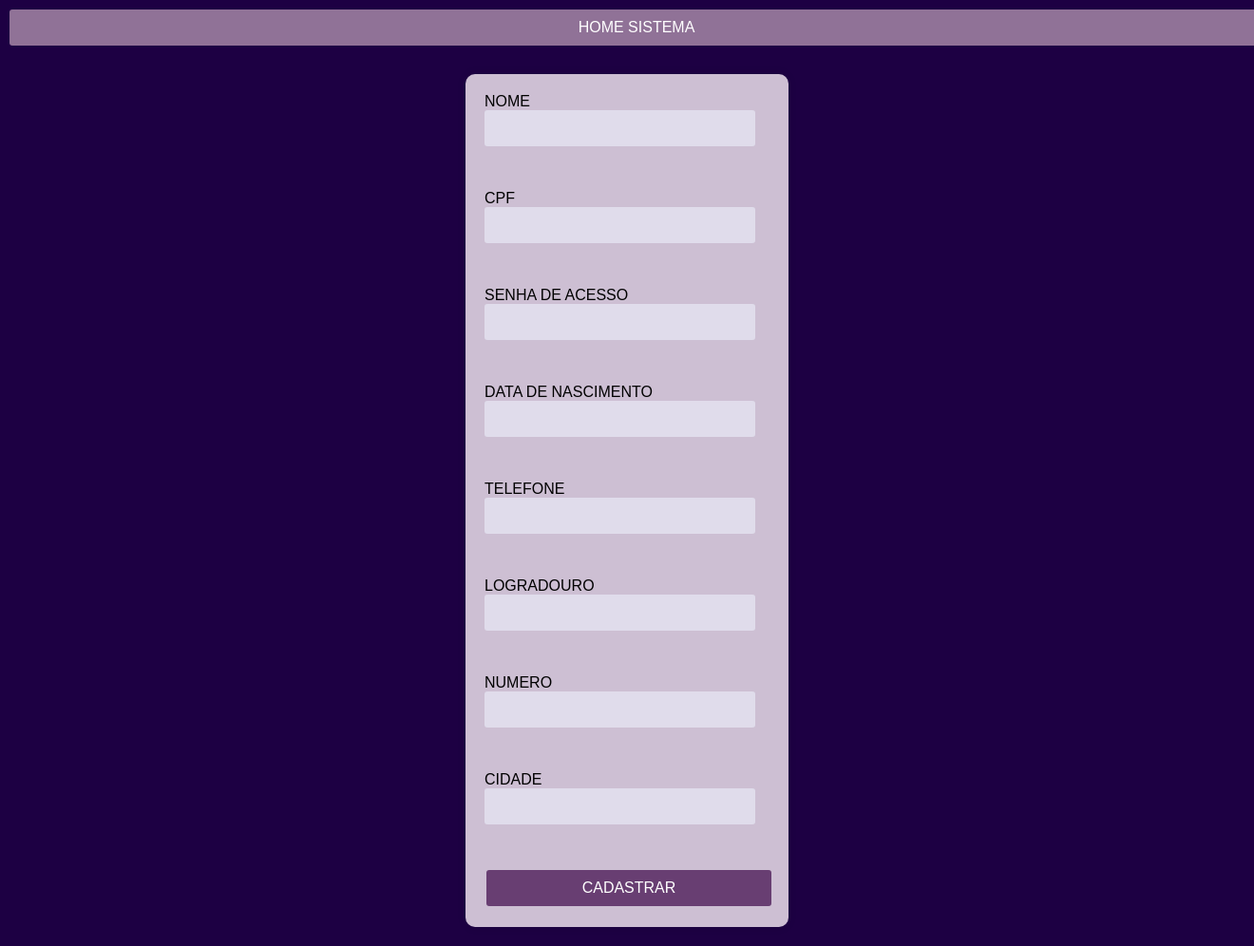
After one commit to Aironcocchi/projetoti27, a PHP site: page /cadastracliente.php in a window 1320 px wide; the page is wider, and only the part inside the window is pictured. The commit adds this page. Shown: that part at 95% size. Run offline with PHP 8.4, Linux system fonts and the light colour scheme.

Commit message:
06/03/2023

```diff
--- /dev/null
+++ b/cadastracliente.php
@@ -0,0 +1,69 @@
+<?php
+if($_SERVER["REQUEST_METHOD"]=="POST"){
+    $clinome = $POST['Nome'];
+    $Clientesenha = $POST['Clientesenha'];
+    $CPF = $POST['CPF'];
+    $cidade = $POST['cidade'];
+    $TELL = $POST['TELL'];
+    $numcasa = $POST['numcasa'];
+    $datanascimento = $POST['datanascimento'];
+    $clienteativo = $POST['ativo'];
+    $logradouro = $POST['logradouro'];
+
+    include("conectadb.php");
+    $sql = "SELECT COUNT(cli_id) FROM clientes WHERE cli_nome = 'clinome' AND $Clientesenha";
+    $resultado = mysqli_query($link,$sql);
+    while ($tbl = mysqli_fetch_array($resultado)) {
+    $cont = $tbl[0];
+}
+if ($cont == 1) {
+    echo "<script>window.alert('USUARIO A CADASTRADO!!');</script>";
+} else {
+    $sql = "INSERT INTO clientes (cli_id,cli_cpf,cli_nome,cli_datanasc,cli_telefone,cli_logradouro,cli_numero,cli_cidade,cli_ativo,cli_senha)VALUES($clinome,$Clientesenha,$CPF,$cidade,$TELL, $numcasa,$datanascimento,$clienteativo,$logradouro)";
+    mysqli_query($link, $sql);
+    header("location:listausuario.php");
+}
+}
+?>
+<!DOCTYPE html>
+<html lang="en">
+<head>
+    <meta charset="UTF-8">
+    <meta http-equiv="X-UA-Compatible" content="IE=edge">
+    <meta name="viewport" content="width=device-width, initial-scale=1.0">
+    <title>cadastrar Clientes</title>
+    <link rel="stylesheet" href="newestilo.css">
+</head>
+<body>
+<a href="homesistema.html"><input type="button" id="menuhome" value="HOME SISTEMA" ></a>
+<div>
+    <form action="cadastracliente.php" method="post">
+        <label>NOME</label>
+        <input type="text" name="Nome" required>
+        <br><br>
+        <label>CPF</label>
+        <input type="number" name="CPF" required>
+        <br><br>
+        <label>SENHA DE ACESSO</label>
+        <input type="password" name="Clientesenha" required>
+        <br><br>
+        <label>DATA DE NASCIMENTO</label>
+        <input type="number" name="datanascimento" required>
+        <br><br>
+        <label>TELEFONE</label>
+        <input type="password" name="TELL" required>
+        <br><br>
+        <label>LOGRADOURO</label>
+        <input type="text" name="logradouro" required>
+        <br><br>
+        <label>NUMERO</label>
+        <input type="number" name="numcasa" required>
+        <br><br>
+        <label>CIDADE</label>
+        <input type="text" name="cidade" required>
+        <br><br>
+        <input type="submit" value="CADASTRAR">
+    </form>
+</div>
+</body>
+</html>
--- a/cadastrausuario.php
+++ b/cadastrausuario.php
@@ -1,5 +1,5 @@
 <?php
- //coletas as variaveis do name do htmle abre a conexao com banco de dados
+ //coletas as variaveis do name do html e abre a conexao com banco de dados
 if ($_SERVER["REQUEST_METHOD"] == "POST") {
     $nome = $_POST['nome'];
     $senha = $_POST['senha'];
--- a/homesistema.html
+++ b/homesistema.html
@@ -14,6 +14,7 @@
     <a href="cadastrarproduto.php"><input type="button" name ="menucadastra" value="CADASTRAR PRODUTO" style="height: 145px; width: 170px;"></a>
     <a href="listausuario.php"><input type="button" name ="menucadastra" value="LISTA USUARIO" style="height: 145px; width: 170px;"></a>
     <a href="listaprodutos.php"><input type="button" name ="menucadastra" value="LISTA PRODUTOS" style="height: 145px; width: 170px;"></a>
+    <a href="cadastracliente.php"><input type="button" name="menucadastra" value="CADASTRAR CLIENTE"style="height: 145px; width: 170px;"></a>
 </div>
 </div>
     <style>
```
